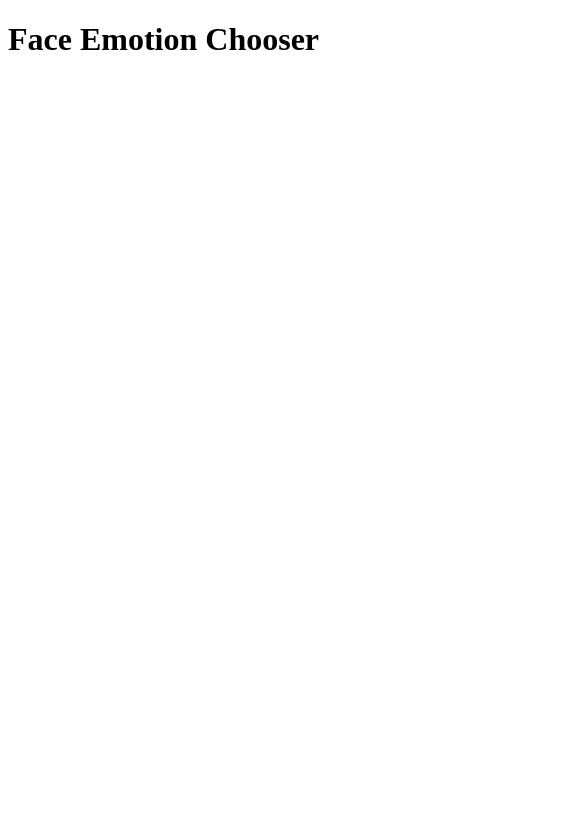
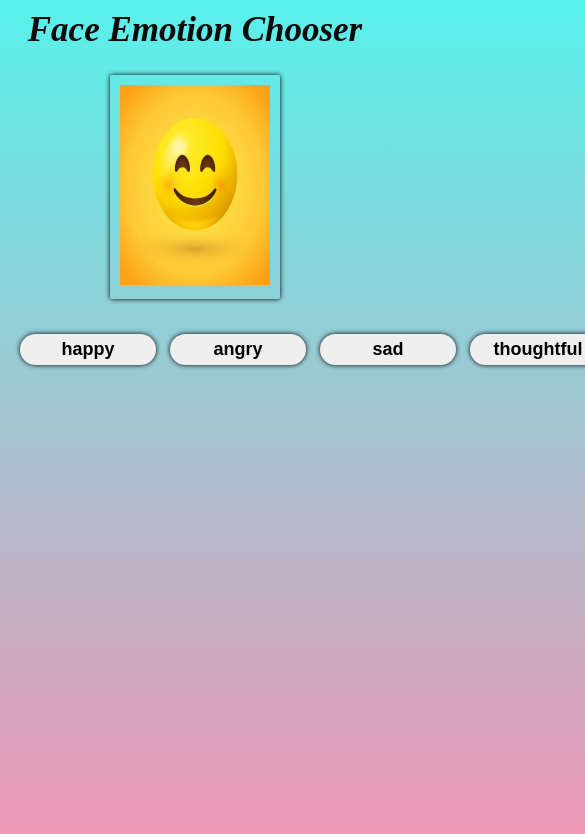
Before and after one commit to ShindePratikshaP/Emotion_face_chooser, a plain HTML site: page index.html in a window 390 px wide. Shown: the top 834 px of the page, 585 px wide, since content can reach past the window. Drawn offline with Linux system fonts and the light colour scheme.

Commit message:
index.html page is created

```diff
--- a/index.html
+++ b/index.html
@@ -4,9 +4,134 @@
     <meta charset="UTF-8">
     <meta name="viewport" content="width=device-width, initial-scale=1.0">
     <title>Face Emotion Chooser</title>
+    <style>
+        body{
+            background-color: #f395b4;
+            background-image: linear-gradient(0deg, #f395b4 0%, #58f1eb 100%);
+            height: 100vh;
+
+        }
+        .app-title{
+           text-align: center;
+           width: 700px;
+           margin: 10px auto;
+           font-size: 60px;
+           color: #0e090b;
+           font-style: italic;
+           margin-bottom: 25px;
+
+        }
+        .img-container{
+            width: 330px;
+            margin: 10px auto;
+            padding: 10px;
+            box-shadow: 0px 0px 5px 0px black;
+            border-radius: 2px;
+
+
+
+        }
+        .img{
+            width: 100%;
+            height: 250px;
+        }
+        .btn-div{
+            padding: 5px;
+            width: 600px;
+            margin:20px auto;
+            display:flex;
+            flex-direction: row;
+            justify-content: center;
+        }
+        .btn{
+           padding: 5px 5px;
+           margin: 10px 7px;
+           width: 150px;
+           font-size: 18px;
+           font-weight: bold;
+           cursor: pointer;
+           color: black;
+           border-radius: 40px;
+           border: none;
+           box-shadow: 0px 0px 5px 0px black;
+
+        }
+        .btn:hover{
+            box-shadow: 0px 0px 5px 2px black;
+        }
+        @media  screen and (max-width: 700px) {
+            .img-container{
+                width: 50%;
+            }
+            .app-title{
+           width: 90%;
+           font-size: 40px;
+
+           }
+
+        }
+        @media  screen and (max-width: 400px) {
+            .img{
+                height: 200px;
+            }
+            .img-container{
+                width: 70%;
+            }
+            .app-title{
+           width: 95%;
+           font-size: 35px;
+
+           }
+        }
+        @media  screen and (max-width: 500px) {
+            .img{
+                height: 200px;
+            }
+            .img-container{
+                width: 40%;
+            }
+            .app-title{
+           width: 95%;
+           font-size: 35px;
+
+           }
+        }
+    </style>
 </head>
 <body>
-    <h1>Face Emotion Chooser</h1>
+    <h1 class="app-title">Face Emotion Chooser</h1>
+    <div class="img-container">
+        <img src="./imgs/happy face.jpg" class="img" id="emoji"/>
+    </div>
+    <div class="btn-div">
+        <button type="button" class="btn" onclick="happy()">happy</button>
+        <button type="button" class="btn" onclick="angry()">angry</button>
+        <button type="button" class="btn" onclick="sad()">sad</button>
+        <button type="button" class="btn" onclick="thoughtful()">thoughtful</button>
+    </div>
+
+    <script>
+        function happy()
+        {
+            const happyFace = document.getElementById("emoji");
+            happyFace.src = `./imgs/happy face.jpg`;
+        }
+        function sad()
+        {
+            const sadFace = document.getElementById("emoji");
+            sadFace.src = `./imgs/sad face.jpg`;
+        }
+        function angry()
+        {
+            const angryFace = document.getElementById("emoji");
+            angryFace.src = `./imgs/angry face.jpg`;
+        }
+        function thoughtful()
+        {
+            const tFace = document.getElementById("emoji");
+            tFace.src = `./imgs/thoughtful face.jpg`;
+        }
+    </script>
 
 </body>
 </html>
```
